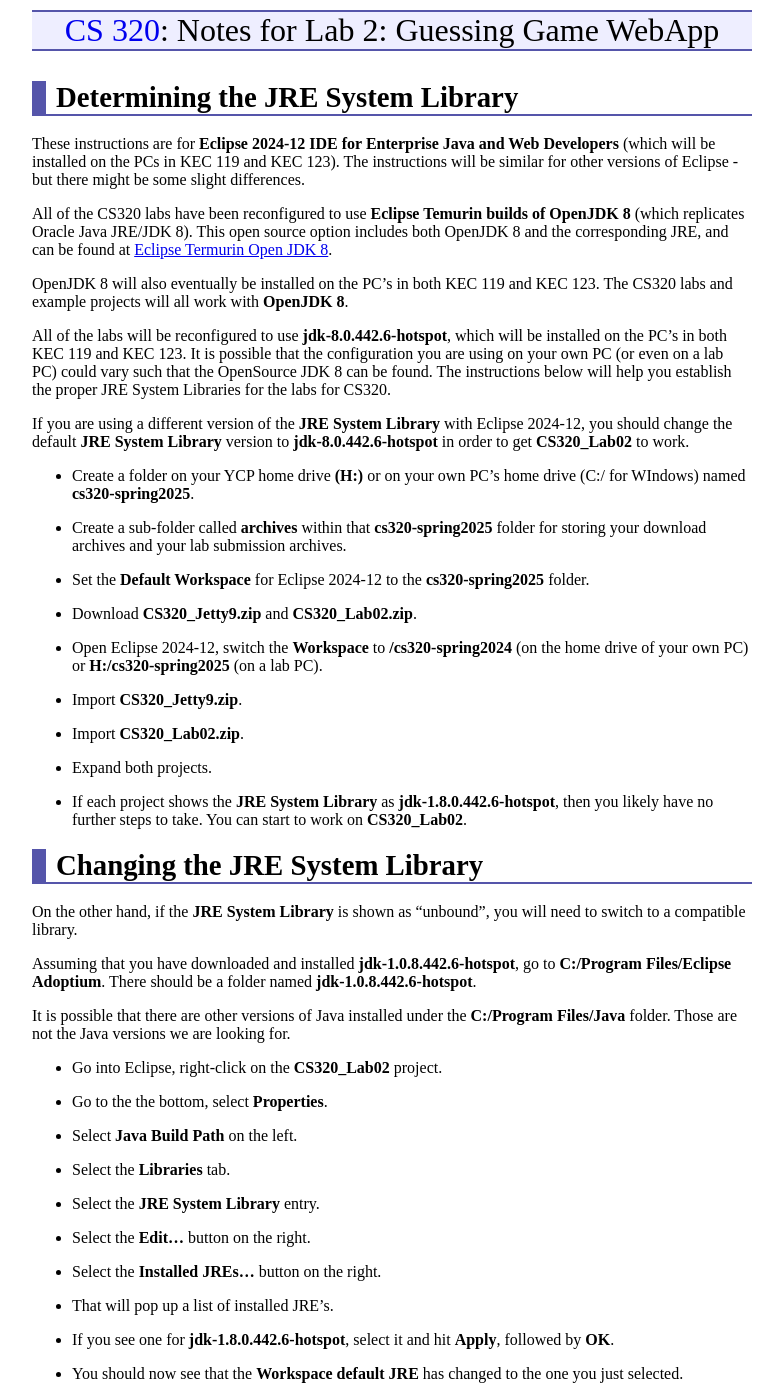
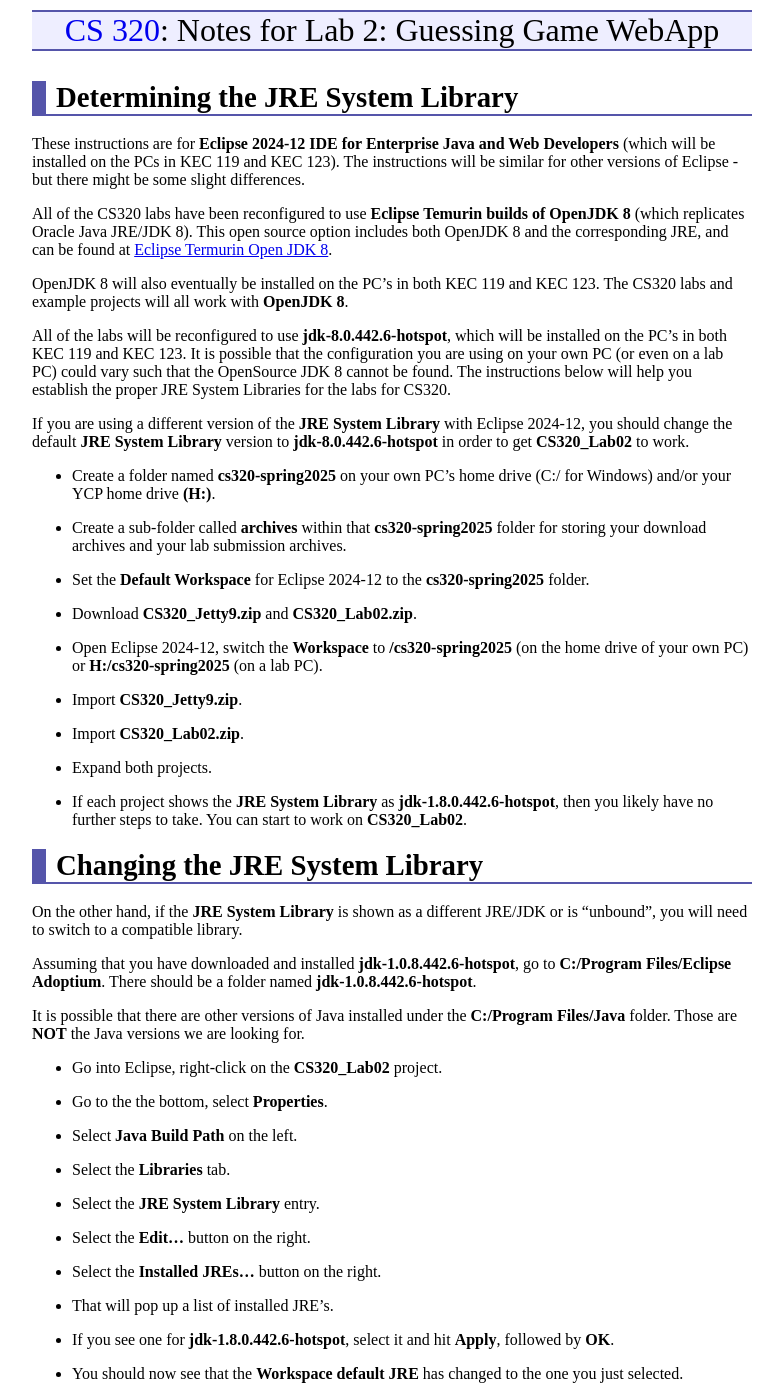
Before and after one commit to ycpcs/cs320-spring2025, a Jekyll site: the page built from labs/lab02_notes.md, in a window 1280 px wide and 1400 px high. Shown: the whole window, without its empty margins (248-1031 px from the left). Built offline with Jekyll 4.4.1, drawn with Linux system fonts in a browser that asks for light colours.

Commit message:
minor edits

```diff
--- a/labs/lab02_notes.md
+++ b/labs/lab02_notes.md
@@ -12,11 +12,11 @@ All of the CS320 labs have been reconfigured to use **Eclipse Temurin builds of
 
 OpenJDK 8 will also eventually be installed on the PC's in both KEC 119 and KEC 123.  The CS320 labs and example projects will all work with **OpenJDK 8**.
 
-All of the labs will be reconfigured to use **jdk-8.0.442.6-hotspot**, which will be installed on the PC's in both KEC 119 and KEC 123.  It is possible that the configuration you are using on your own PC (or even on a lab PC) could vary such that the OpenSource JDK 8 can be found.  The instructions below will help you establish the proper JRE System Libraries for the labs for CS320.
+All of the labs will be reconfigured to use **jdk-8.0.442.6-hotspot**, which will be installed on the PC's in both KEC 119 and KEC 123.  It is possible that the configuration you are using on your own PC (or even on a lab PC) could vary such that the OpenSource JDK 8 cannot be found.  The instructions below will help you establish the proper JRE System Libraries for the labs for CS320.
 
 If you are using a different version of the **JRE System Library** with Eclipse 2024-12, you should change the default **JRE System Library** version to **jdk-8.0.442.6-hotspot** in order to get **CS320\_Lab02** to work.
 
-* Create a folder on your YCP home drive **(H:)** or on your own PC's home drive (C:/ for WIndows) named **cs320-spring2025**.
+* Create a folder named **cs320-spring2025** on your own PC's home drive (C:/ for Windows) and/or your YCP home drive **(H:)**.
 
 * Create a sub-folder called **archives** within that **cs320-spring2025** folder for storing your download archives and your lab submission archives.
 
@@ -24,7 +24,7 @@ If you are using a different version of the **JRE System Library** with Eclipse
 
 * Download **CS320\_Jetty9.zip** and **CS320\_Lab02.zip**.
 
-* Open Eclipse 2024-12, switch the **Workspace** to **/cs320-spring2024** (on the home drive of your own PC) or **H:/cs320-spring2025** (on a lab PC).
+* Open Eclipse 2024-12, switch the **Workspace** to **/cs320-spring2025** (on the home drive of your own PC) or **H:/cs320-spring2025** (on a lab PC).
 
 * Import **CS320\_Jetty9.zip**.
 
@@ -37,11 +37,11 @@ If you are using a different version of the **JRE System Library** with Eclipse
 Changing the JRE System Library
 ===============================
 
-On the other hand, if the **JRE System Library** is shown as "unbound", you will need to switch to a compatible library.
+On the other hand, if the **JRE System Library** is shown as a different JRE/JDK or is "unbound", you will need to switch to a compatible library.
 
 Assuming that you have downloaded and installed **jdk-1.0.8.442.6-hotspot**, go to **C:/Program Files/Eclipse Adoptium**.  There should be a folder named **jdk-1.0.8.442.6-hotspot**.
 
-It is possible that there are other versions of Java installed under the **C:/Program Files/Java** folder.  Those are not the Java versions we are looking for.
+It is possible that there are other versions of Java installed under the **C:/Program Files/Java** folder.  Those are **NOT** the Java versions we are looking for.
 
 * Go into Eclipse, right-click on the **CS320\_Lab02** project.
 
```
